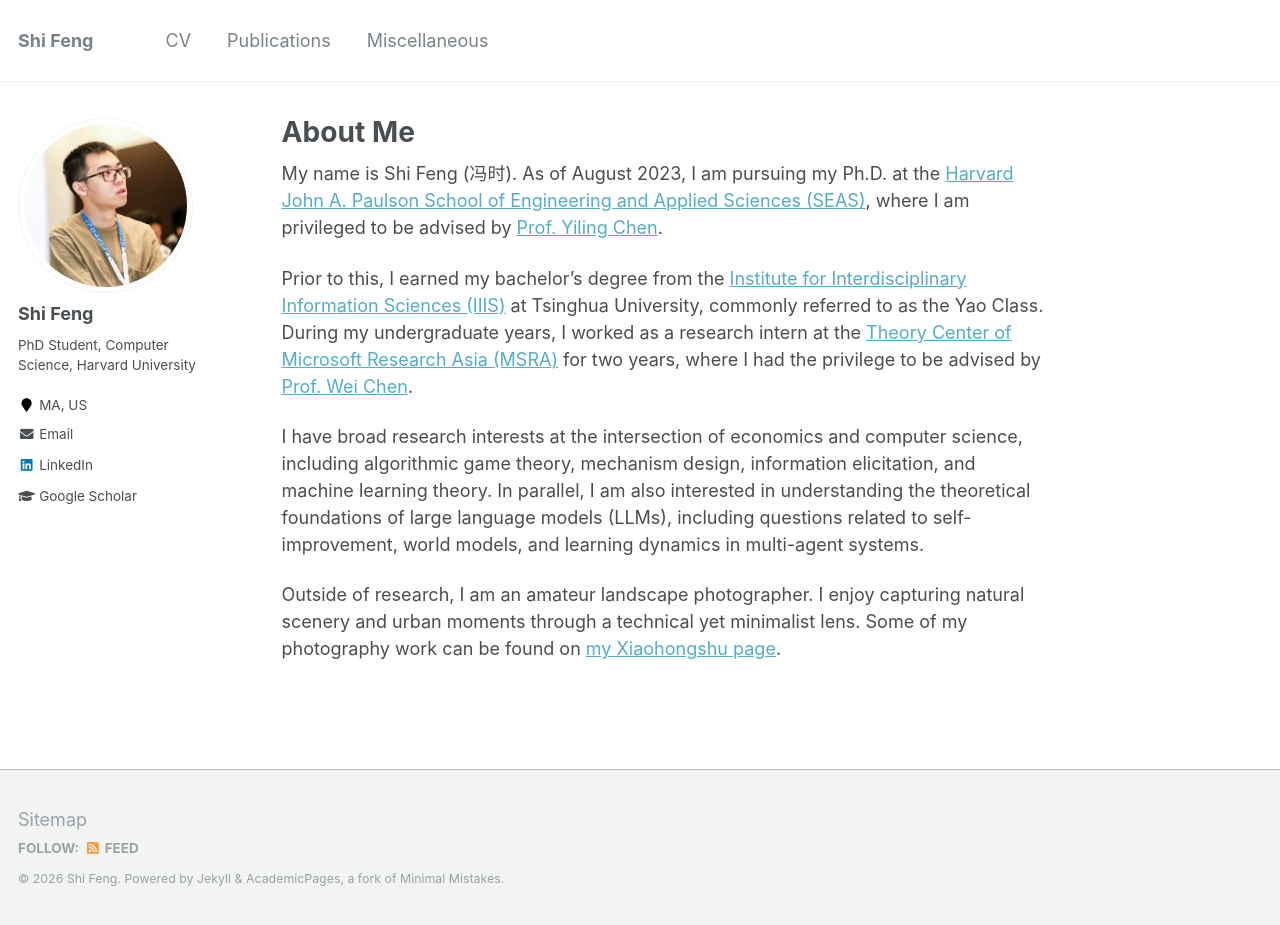
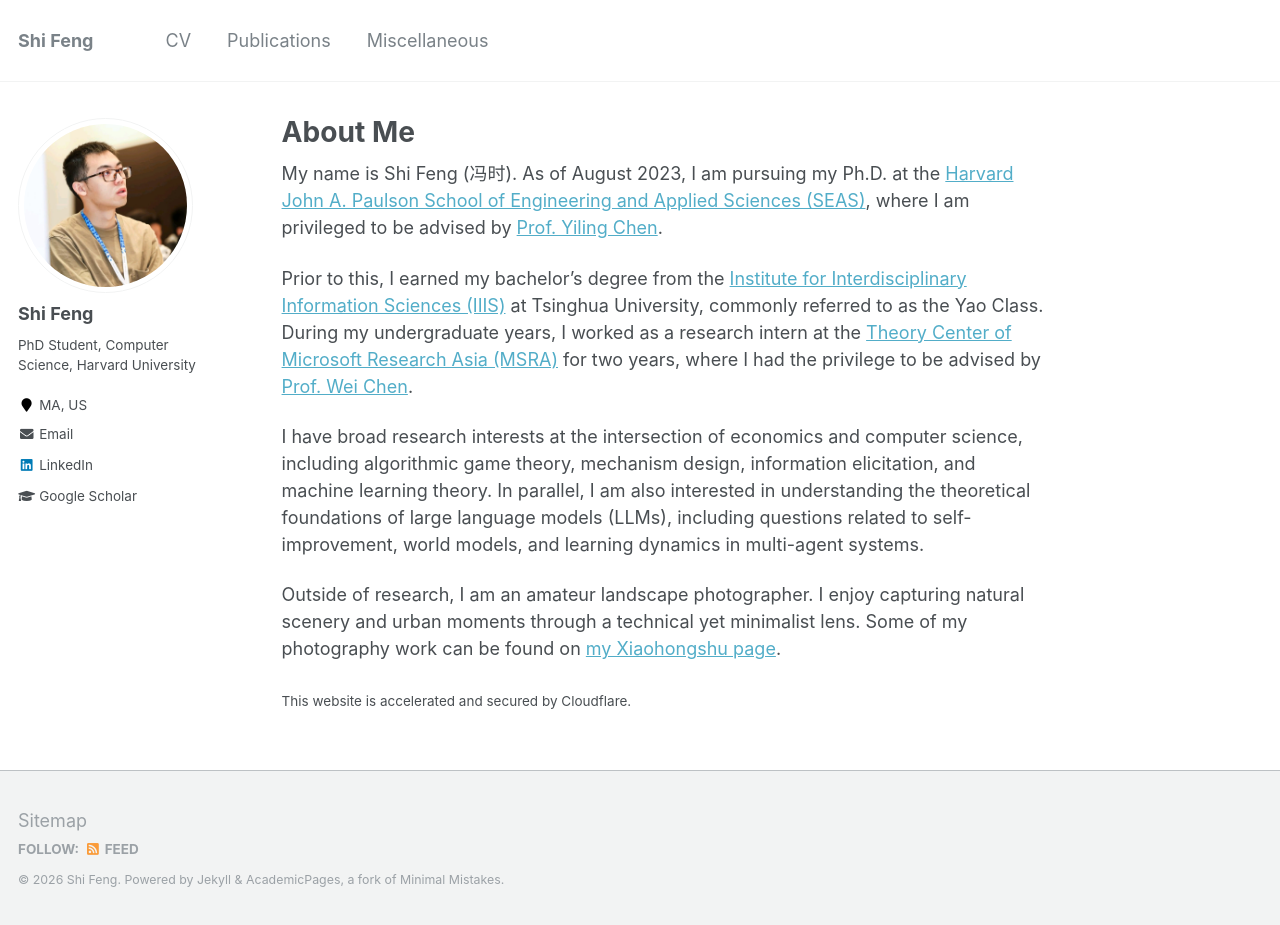
Before and after one commit to fengtony686/fengshi.link, a Jekyll site: the page built from _pages/about.md, in a window 1280 px wide and 925 px high. Built offline with Jekyll 4.4.1, drawn with Linux system fonts in a browser that asks for light colours.

Commit message:
Add Cloudflare note to about page
Added a note about website acceleration and security.

```diff
--- a/_pages/about.md
+++ b/_pages/about.md
@@ -23,6 +23,8 @@
 
 Outside of research, I am an amateur landscape photographer. I enjoy capturing natural scenery and urban moments through a technical yet minimalist lens. Some of my photography work can be found on [my Xiaohongshu page](https://www.xiaohongshu.com/user/profile/6339c4e600000000180291b2).
 
+<small>This website is accelerated and secured by Cloudflare.</small>
+
 
 <!-- My name is Shi Feng (冯时). As of August 2023, I am pursuing my Ph.D. at the [Harvard John A. Paulson School of Engineering and Applied Sciences](https://seas.harvard.edu/). I am privileged to be advised by  [Prof. Yiling Chen](https://yiling.seas.harvard.edu/). Prior to this, I earned my bachelor's degree from the [Institute for Interdisciplinary Information Sciences](https://iiis.tsinghua.edu.cn/en/) at Tsinghua University, commonly referred to as the Yao Class.
 I have a broad research interest in the intersection of economics and computer science. This includes topics such as algorithmic game theory, machine learning theory, causality, and network science. Recently, my focus has shifted towards understanding the theoretical foundations of large language models (LLM).
```
